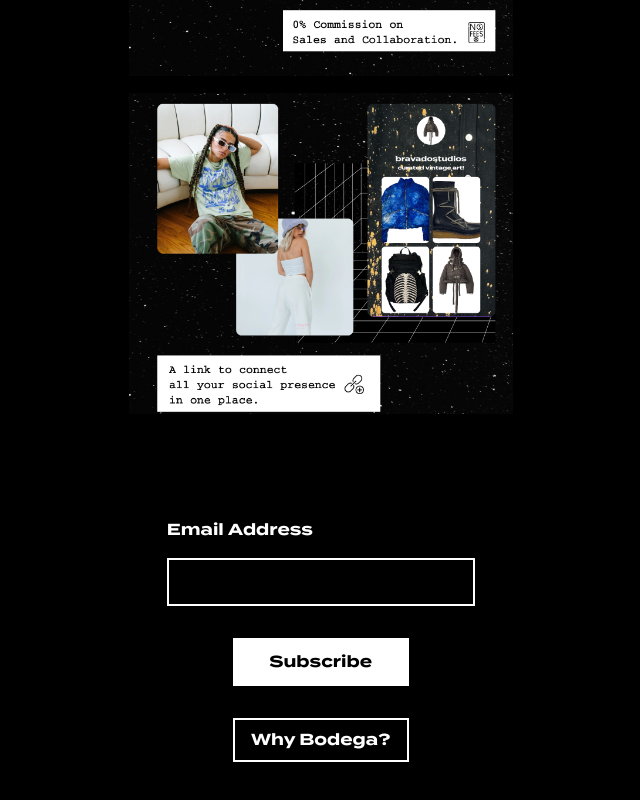
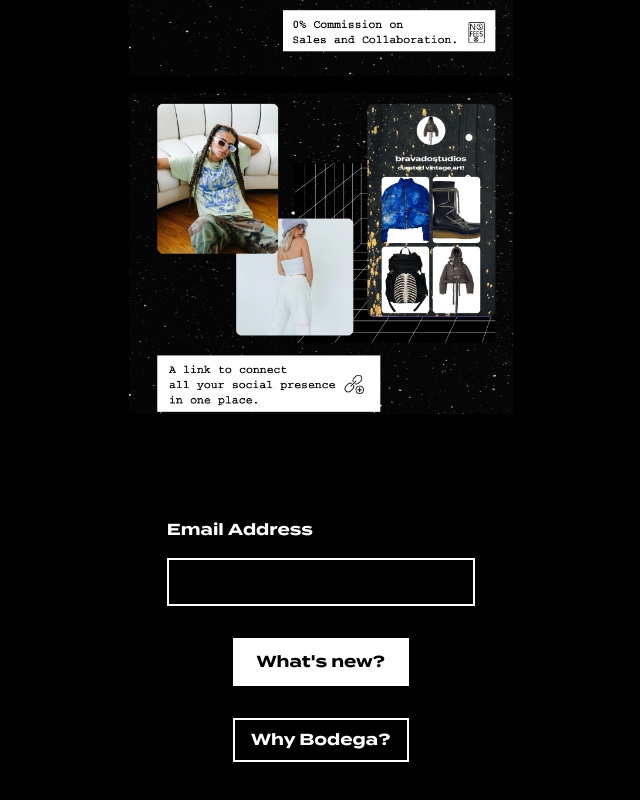
Before and after one commit to Project-Bodega-Syndicate/Bodega-Web, a React (Create React App) app: page / in a window 1280 px wide. Shown: the part 1879-2679 px from the top of the page, without its empty margins (327-967 px from the left). Built offline with nearby package versions, Linux system fonts and the light colour scheme; no server answers.

Commit message:
update subscribe btn text

```diff
--- a/src/components/Home.js
+++ b/src/components/Home.js
@@ -200,7 +200,7 @@ const Home = () => {
                   className="p-2 mt-8 h-12 w-44 bg-white text-black"
                   onClick={handleSubmit}
                 >
-                  Subscribe
+                  What's new?
                 </button>
                 {/* </div> */}
               </form>
```
